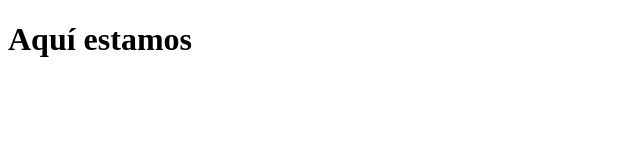
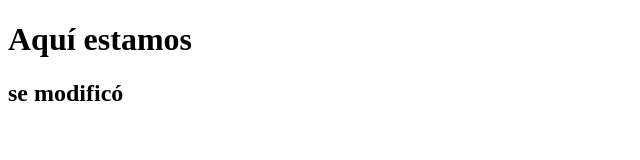
Before and after one commit to cristiangil26/tallergit, a plain HTML site: page index.html in a window 1280 px wide. Shown: the whole page, without its empty margins (0-640 px from the left). Drawn offline with Linux system fonts and the light colour scheme.

Commit message:
adicionando una nueva línea

```diff
--- a/index.html
+++ b/index.html
@@ -6,5 +6,6 @@
     </header>
     <body>
         <h1>Aquí estamos</h1>
+        <h2>se modificó</h2>
     </body>
 </html>
```
